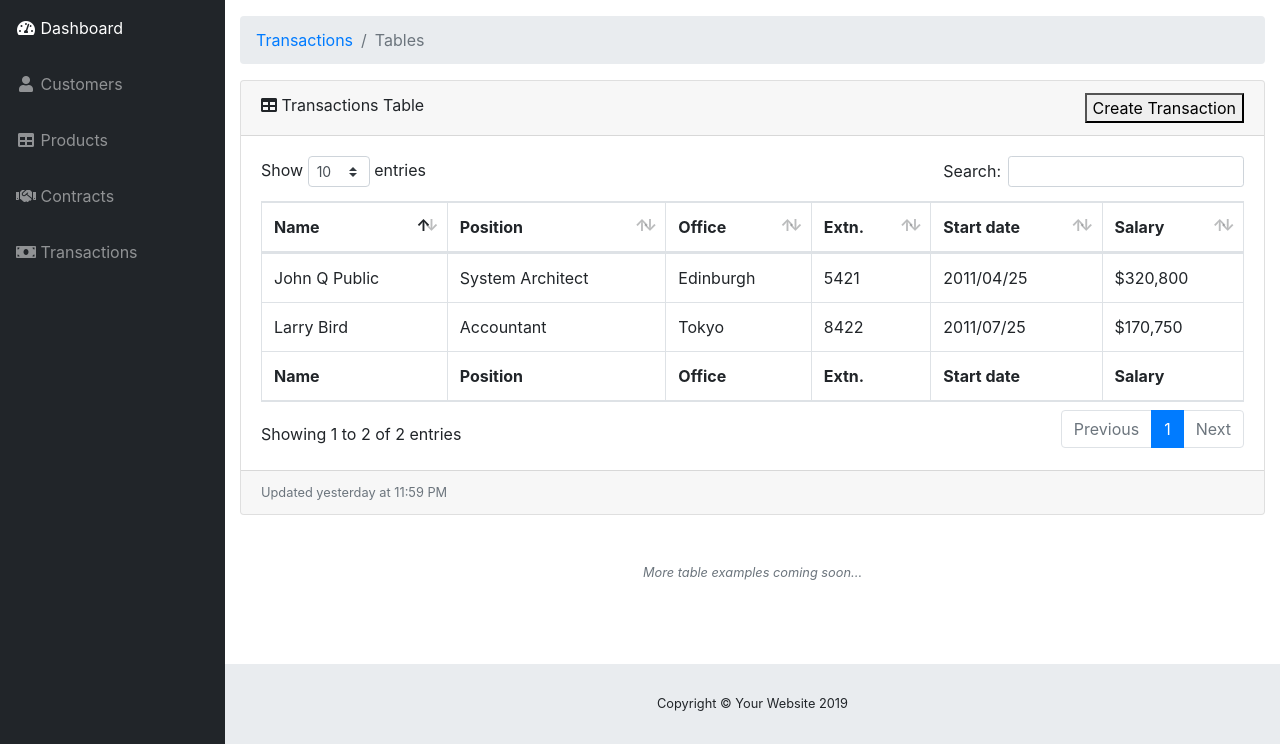
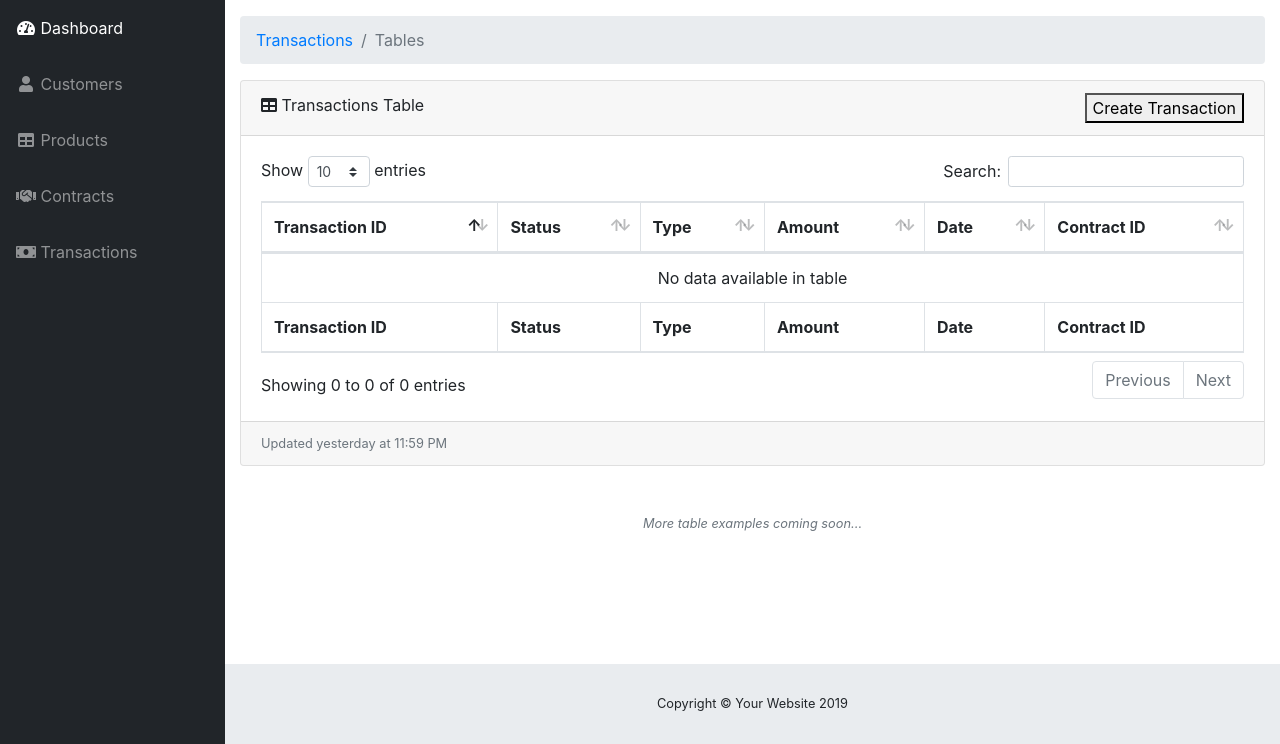
Before and after one commit to Mupati/peg_dashboard, a Flask app: page /transactions in a window 1280 px wide. Shown: the part 100-844 px from the top of the page. Run offline with Flask 2, Linux system fonts and the light colour scheme; data that the repository does not hold is empty; parts of the project's set-up code (start-up, migrations or seed data) failed here and were passed over; some libraries are stand-ins or nearby versions.

Commit message:
render table data

```diff
--- a/app/home/forms.py
+++ b/app/home/forms.py
@@ -11,9 +11,9 @@
     """
     name = StringField(u'name')
     deposit = FloatField(u'deposit')
-    total_price = FloatField(u'total_price')
-    payment_frequency = StringField(u'payment_frequency')
-    payment_amount = FloatField(u'payment_amount')
+    total_price = FloatField(u'total price')
+    payment_frequency = StringField(u'payment frequency')
+    payment_amount = FloatField(u'payment amount')
     submit = SubmitField('send')
 
 
@@ -30,8 +30,8 @@
     """
     form for admin to create new contracts
     """
-    customer_id = SelectField(u'customer', coerce=int)
-    product_id = SelectField(u'product', coerce=int)
+    customer_id = SelectField(u'customer')
+    product_id = SelectField(u'product')
     submit = SubmitField(u'send')
 
 
@@ -42,6 +42,5 @@
     status = StringField(u'status')
     type = StringField(u'type')
     amount = FloatField(u'amount')
-    # contract_id = SelectField(u'contract')
     try_contract = FormField(ContractForm)
     submit = SubmitField(u'create')
--- a/app/home/views.py
+++ b/app/home/views.py
@@ -3,6 +3,7 @@
 from .forms import ProductForm, CustomerForm, ContractForm, TransactionForm
 from .. import db
 from ..models import Product, Customer, Contract, Transaction
+import json
 
 
 @home.route('/index')
@@ -27,6 +28,14 @@
         return redirect(url_for('home.index'))
     return render_template('home/customers.html', form=form, title='Customer')
 
+@home.route('/customer_data')
+def get_customer_data():
+    customers = Customer.query.all()
+    customer_data = [customer.to_json() for customer in customers]
+    data = {
+        "data": customer_data
+    }
+    return jsonify(data)
 
 @home.route('/products', methods=['GET', 'POST'])
 def products():
@@ -52,27 +61,10 @@
 
 @home.route('/product_data')
 def get_product_data():
-    # Assume data comes from somewhere else
+    products = Product.query.all()
+    product_data = [product.to_json() for product in products]
     data = {
-        "data": [
-            {
-                "id": "1",
-                "name": "John Q Public",
-                "position": "System Architect",
-                "salary": "$320,800",
-                "start_date": "2011/04/25",
-                "office": "Edinburgh",
-                "extn": "5421"
-            },
-            {
-                "id": "2",
-                "name": "Larry Bird",
-                "position": "Accountant",
-                "salary": "$170,750",
-                "start_date": "2011/07/25",
-                "office": "Tokyo",
-                "extn": "8422"
-            }]
+        "data": product_data
     }
     return jsonify(data)
 
@@ -93,6 +85,14 @@
         return redirect(url_for('home.index'))
     return render_template('home/contracts.html', title='Contracts', form=form)
 
+@home.route('/contract_data')
+def get_contract_data():
+    contracts = Contract.query.all()
+    contract_data = [contract.to_json() for contract in contracts]
+    data = {
+        "data": contract_data
+    }
+    return jsonify(data)
 
 @home.route('/transactions', methods=['GET', 'POST'])
 def transactions():
@@ -104,7 +104,6 @@
     if form.validate_on_submit():
         contract = Contract.query.filter_by(customer_id=form.try_contract.customer_id.data).filter_by(
             product_id=form.try_contract.product_id.data).first_or_404()
-        print(contract)
         transaction = Transaction(
             status=form.status.data, type=form.type.data, amount=form.amount.data, contract_id=contract.id)
         db.session.add(transaction)
@@ -112,3 +111,12 @@
         flash('transaction successfully created')
         return redirect(url_for('home.index'))
     return render_template('home/transactions.html', title='Transactions', form=form)
+
+@home.route('/transaction_data')
+def get_transaction_data():
+    transactions = Transaction.query.all()
+    transaction_data = [transaction.to_json() for transaction in transactions]
+    data = {
+        "data": transaction_data
+    }
+    return jsonify(data)
--- a/app/templates/home/transactions.html
+++ b/app/templates/home/transactions.html
@@ -145,34 +145,24 @@
               <table class="table table-bordered" id="dataTable" width="100%" cellspacing="0">
                 <thead>
                   <tr>
-                    <th>Name</th>
-                    <th>Position</th>
-                    <th>Office</th>
-                    <th>Extn.</th>
-                    <th>Start date</th>
-                    <th>Salary</th>
+                    <th>Transaction ID</th>
+                    <th>Status</th>
+                    <th>Type</th>
+                    <th>Amount</th>
+                    <th>Date</th>
+                    <th>Contract ID</th>
                   </tr>
                 </thead>
                 <tfoot>
                   <tr>
-                    <th>Name</th>
-                    <th>Position</th>
-                    <th>Office</th>
-                    <th>Extn.</th>
-                    <th>Start date</th>
-                    <th>Salary</th>
+                    <th>Transaction ID</th>
+                    <th>Status</th>
+                    <th>Type</th>
+                    <th>Amount</th>
+                    <th>Date</th>
+                    <th>Contract ID</th>
                   </tr>
                 </tfoot>
-                <!-- <tbody>
-                    <tr>
-                      <td>Donna Snider</td>
-                      <td>Customer Support</td>
-                      <td>New York</td>
-                      <td>27</td>
-                      <td>2011/01/25</td>
-                      <td>$112,000</td>
-                    </tr>
-                  </tbody> -->
               </table>
             </div>
           </div>
@@ -218,17 +208,18 @@
         </div>
         <div class="modal-body">
           <form action="/transactions" method="POST">
-            {% for field in form %}
-            {{ field.label() }}
-            {{ field() }}<br>
-            {% endfor %}
-
-            <button type="submit" />
+            {{ form.status.label}}
+            {{ form.status }} <br>
+            {{ form.type.label}}
+            {{ form.type }} <br>
+            {{ form.amount.label }}
+            {{ form.amount }} <br>
+            {{ form.try_contract.customer_id.label }}
+            {{ form.try_contract.customer_id }} <br>
+            {{ form.try_contract.product_id.label }}
+            {{ form.try_contract.product_id }} <br>
+            {{ form.submit }}
           </form>
-        </div>
-        <div class="modal-footer">
-          <button type="button" class="btn btn-primary">Save changes</button>
-          <button type="button" class="btn btn-secondary" data-dismiss="modal">Close</button>
         </div>
       </div>
     </div>
@@ -282,18 +273,18 @@
         $("#dataTable").DataTable({
           ajax: {
             // "url": "static/objects2.txt", // This works for the static file
-            url: "/product_data", // This now works too thanks to @kthorngren
+            url: "/transaction_data", // This now works too thanks to @kthorngren
             dataType: "json",
             dataSrc: "data",
             contentType: "application/json"
           },
           columns: [
-            { data: "name" },
-            { data: "position" },
-            { data: "office" },
-            { data: "extn" },
-            { data: "start_date" },
-            { data: "salary" }
+            { data: "id" },
+            { data: "status" },
+            { data: "type" },
+            { data: "amount" },
+            { data: "date" },
+            { data: "contract_id" }
           ]
         });
       });
--- a/requirements.txt
+++ b/requirements.txt
@@ -10,7 +10,9 @@
 Mako==1.0.9
 MarkupSafe==1.1.1
 pep8==1.7.1
+pkg-resources==0.0.0
 pycodestyle==2.5.0
+PyMySQL==0.9.3
 python-dateutil==2.8.0
 python-dotenv==0.10.1
 python-editor==1.0.4
```
Also changed, not shown: app/models.py (+30 -2 lines), app/templates/home/contracts.html (+18 -34 lines), app/templates/home/customers.html (+16 -41 lines), app/templates/home/products.html (+26 -31 lines), 1 other file.
